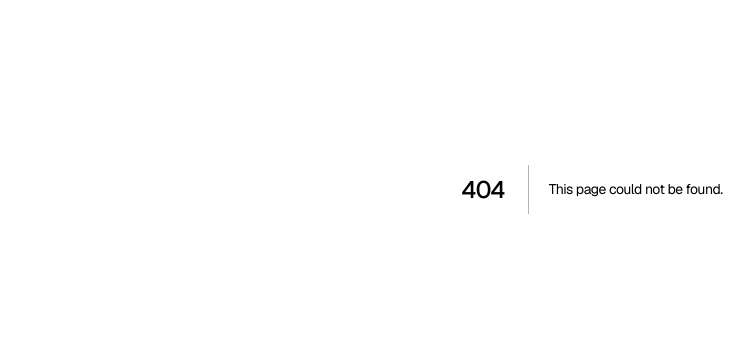
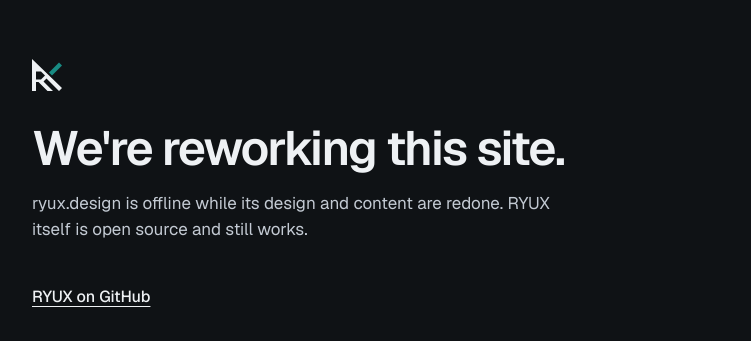
Before and after one commit to ryuxdsgn/design-intelligence, a Next.js app in the folder apps/web/: page /maintenance in a window 1280 px wide. Before the commit this address had no page. Shown: the part 211-552 px from the top of the page, without its empty margins (48-799 px from the left). Built offline with nearby package versions, Linux system fonts and the light colour scheme.

Commit message:
feat(web): maintenance mode while the site is reworked
Every page shows /maintenance (noindex) while MAINTENANCE is true in middleware.ts. The current
pages stay in the repo; set the flag to false and deploy to bring them back.

Co-Authored-By: Claude Opus 5.5 <noreply@anthropic.com>

```diff
--- /dev/null
+++ b/apps/web/app/maintenance/page.tsx
@@ -0,0 +1,26 @@
+import type { Metadata } from "next";
+import { GUTTER, Mark, REPO } from "@/components/site";
+
+/* Shown for every page while middleware.ts has MAINTENANCE on. Kept out of search results. */
+export const metadata: Metadata = {
+  title: "RYUX",
+  description: "ryux.design is being reworked.",
+  robots: { index: false, follow: false },
+};
+
+export default function Maintenance() {
+  return (
+    <main className={`${GUTTER} flex min-h-svh flex-col justify-center gap-8 py-16`}>
+      <p><Mark size={32} /><span className="sr-only">RYUX</span></p>
+      <div className="flex max-w-[560px] flex-col gap-4">
+        <h1 className="text-[min(40px,10vw)] leading-[1.05] sm:text-[48px]">We&apos;re reworking this site.</h1>
+        <p className="text-[17px] leading-[1.55] text-ink-2">
+          ryux.design is offline while its design and content are redone. RYUX itself is open source and still works.
+        </p>
+      </div>
+      <a href={REPO} className="inline-flex min-h-11 items-center gap-2 self-start text-[16px] font-medium underline underline-offset-4">
+        RYUX on GitHub
+      </a>
+    </main>
+  );
+}
--- /dev/null
+++ b/apps/web/middleware.ts
@@ -0,0 +1,15 @@
+import { NextResponse, type NextRequest } from "next/server";
+
+/** Maintenance: while true, every page shows /maintenance (the site is being reworked). Set it to false
+    and deploy to bring the site back; nothing else needs to change. */
+const MAINTENANCE = true;
+
+export function middleware(req: NextRequest) {
+  const onPage = req.nextUrl.pathname === "/maintenance";
+  if (!MAINTENANCE) return onPage ? NextResponse.redirect(new URL("/", req.url)) : NextResponse.next();
+  if (onPage) return NextResponse.next();
+  return NextResponse.rewrite(new URL("/maintenance", req.url));
+}
+
+/* Pages only: Next's own files, the icon, and the API are left alone. */
+export const config = { matcher: ["/((?!_next/|api/|icon.png|favicon.ico).*)"] };
```
